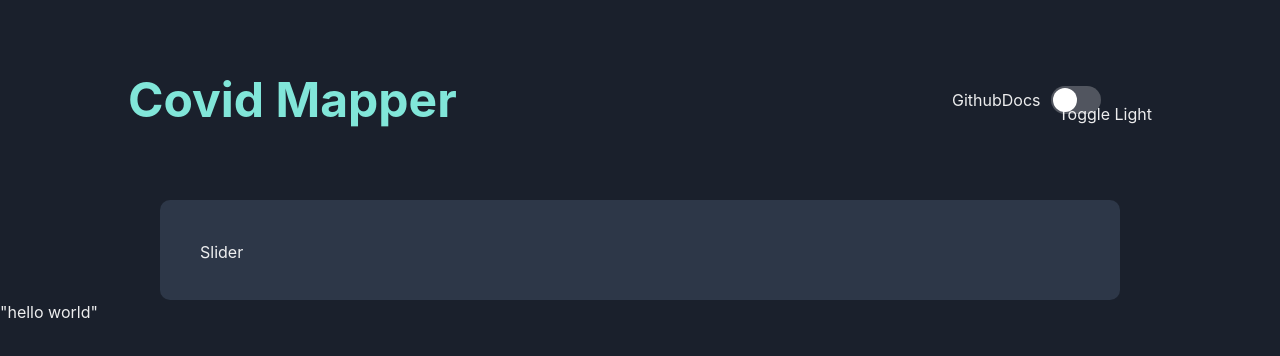
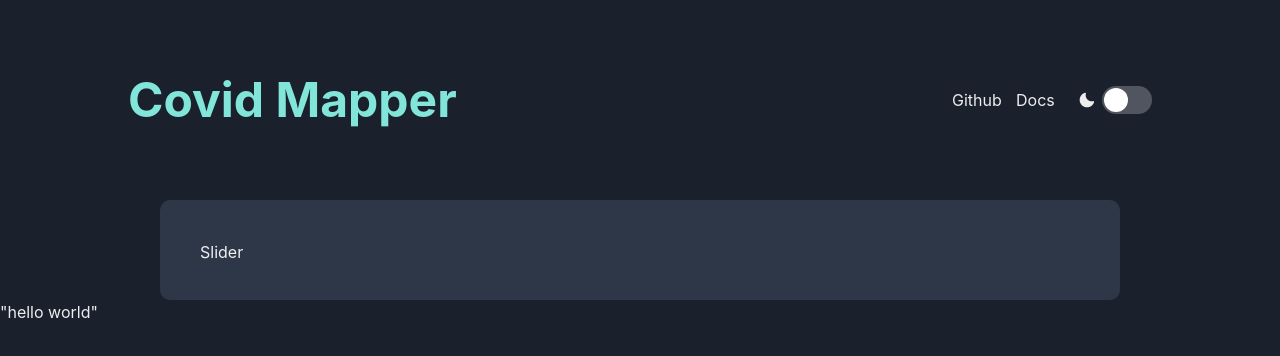
Before and after one commit to bentvelj/delta-hacks, a React (Create React App) app: page / in a window 1280 px wide. Shown: the top 356 px of the page. Built offline with nearby package versions, Linux system fonts and the light colour scheme.

Commit message:
Adding sun-moon icon to colour toggle switch.

```diff
--- a/package.json
+++ b/package.json
@@ -3,6 +3,7 @@
   "version": "0.1.0",
   "private": true,
   "dependencies": {
+    "@chakra-ui/icons": "^1.0.6",
     "@chakra-ui/react": "^1.3.4",
     "@emotion/react": "^11.1.5",
     "@emotion/styled": "^11.1.5",
--- a/src/components/atoms/ColorToggle.tsx
+++ b/src/components/atoms/ColorToggle.tsx
@@ -1,13 +1,40 @@
 import { Switch, useColorMode } from '@chakra-ui/react';
+import { MoonIcon, SunIcon } from '@chakra-ui/icons';
 import React from 'react';
+import styled from 'styled-components';
 
 interface ColorToggleProps {}
 
 export const ColorToggle: React.FC<ColorToggleProps> = ({}) => {
   const { colorMode, toggleColorMode } = useColorMode();
+
+  if(colorMode === "light") {
+    return (
+      <FlexContainer>
+        <StyledWrapper><SunIcon/></StyledWrapper>
+        <StyledWrapper><StyledSwitch id="lightdark" size="lg" onChange={toggleColorMode}/></StyledWrapper>
+      </FlexContainer>
+    );
+  }
+
   return (
-    <Switch id="lightdark" size="lg" onChange={toggleColorMode}>
-      Toggle {colorMode === 'light' ? 'Dark' : 'Light'}
-    </Switch>
+    <FlexContainer>
+        <StyledWrapper><MoonIcon/></StyledWrapper>
+        <StyledWrapper><StyledSwitch id="lightdark" size="lg" onChange={toggleColorMode}/></StyledWrapper>
+      </FlexContainer>
   );
 };
+
+const FlexContainer = styled.div`
+  display: flex;
+  justify-content: center;
+  align-item: center;
+`;
+
+const StyledWrapper = styled.div`
+
+`;
+
+const StyledSwitch = styled(Switch)`
+  margin-left: 7px;
+`;
```
Also changed, not shown: 1 other file (tests, documents, lock files or other folders).
